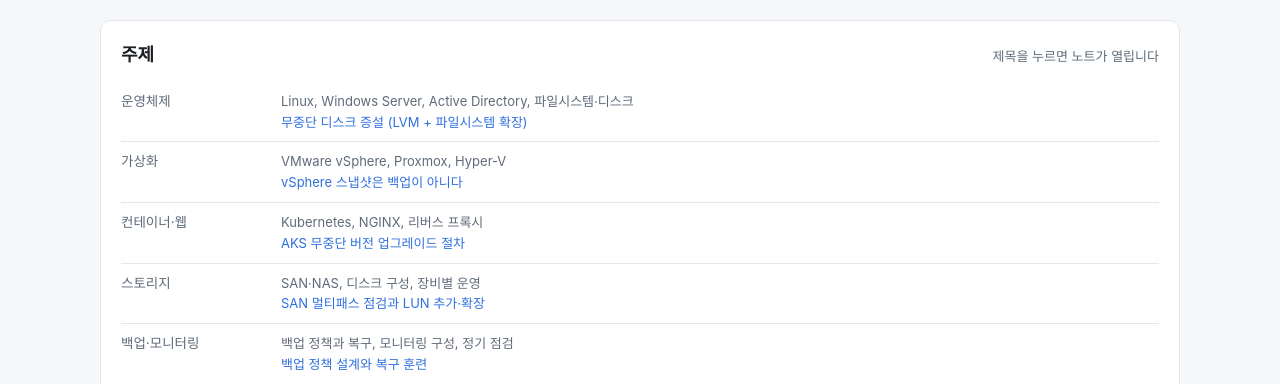
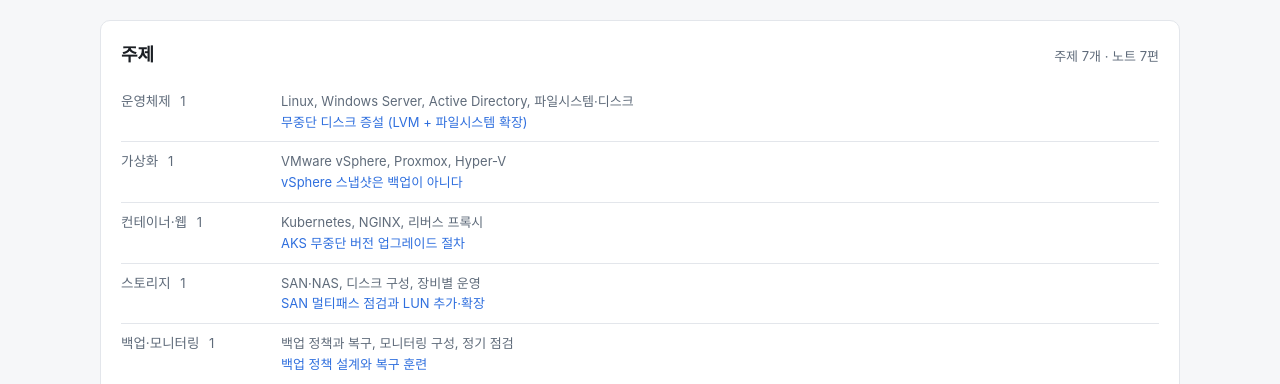
Before and after one commit to toriyong/toriyong.github.io, a plain HTML site: page site/study/notes/index.html in a window 1280 px wide. Shown: the part 416-800 px from the top of the page. Drawn offline with Linux system fonts and the light colour scheme.

Commit message:
기술 노트 목록에 주제별 글 수와 합계 표시 (#68)
Claude-Session: https://claude.ai/code/session_01SjB4aJ4TKzrNffRhLm7frQ

Co-authored-by: Claude <noreply@anthropic.com>

```diff
--- a/site/assets/style.css
+++ b/site/assets/style.css
@@ -662,3 +662,5 @@ svg.spark.flat polyline { stroke: var(--muted); }
 .nt-fig { margin: 14px 0; }
 .nt-fig img { display: block; max-width: 100%; height: auto; border: 1px solid var(--line); border-radius: 8px; background: var(--panel-2, rgba(127,127,127,.06)); }
 .nt-fig figcaption { margin-top: 6px; font-size: 13px; color: var(--muted); }
+
+.nt-cnt { margin-left: 6px; font-weight: 400; }
--- a/site/study/notes/index.html
+++ b/site/study/notes/index.html
@@ -35,7 +35,7 @@
       <section class="panel">
         <div class="panel-head">
           <h2>주제</h2>
-          <span class="meta">제목을 누르면 노트가 열립니다</span>
+          <span class="meta" id="nt-topic-count">제목을 누르면 노트가 열립니다</span>
         </div>
         <div id="nt-topics"></div>
       </section>
--- a/site/study/notes/notes.js
+++ b/site/study/notes/notes.js
@@ -117,7 +117,10 @@
   $("nt-topics").replaceChildren(...(topics.length ? topics : [{ id: "", name: "주제가 아직 없습니다", desc: "" }]).map(t => {
     const mine = notes.filter(n => n.topic === t.id);
     return h("div", { class: "pf-skill-row" }, [
-      h("div", { class: "pf-skill-group", text: t.name }),
+      h("div", { class: "pf-skill-group" }, [
+        t.name,
+        mine.length ? h("span", { class: "meta nt-cnt", text: ` ${mine.length}` }) : null,
+      ]),
       h("div", null, [
         t.desc ? h("div", { class: "meta", text: t.desc }) : null,
         mine.length
@@ -128,6 +131,10 @@
   }));
 
   // ---------- 검색
+  const used = topics.filter(t => notes.some(n => n.topic === t.id)).length;
+  const sum = $("nt-topic-count");
+  if (sum) sum.textContent = notes.length ? `주제 ${used}개 · 노트 ${notes.length}편` : "제목을 누르면 노트가 열립니다";
+
   const q = $("nt-q"), list = $("nt-results");
   $("nt-count").textContent = notes.length ? `${notes.length}개 노트` : "노트 없음";
   if (!notes.length) return;
```
